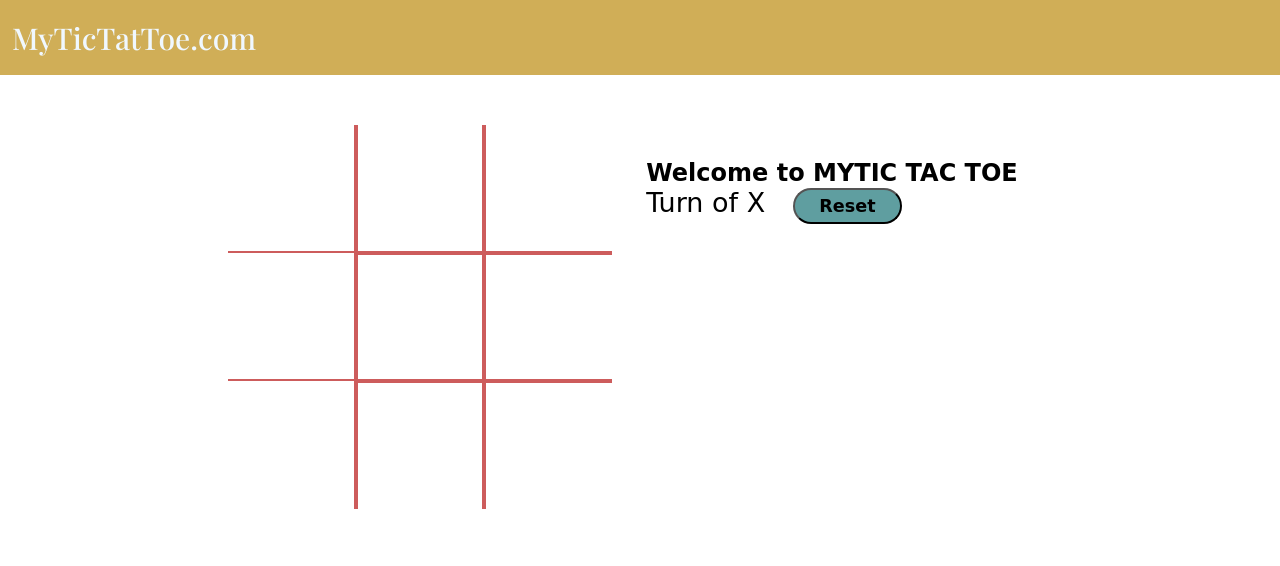
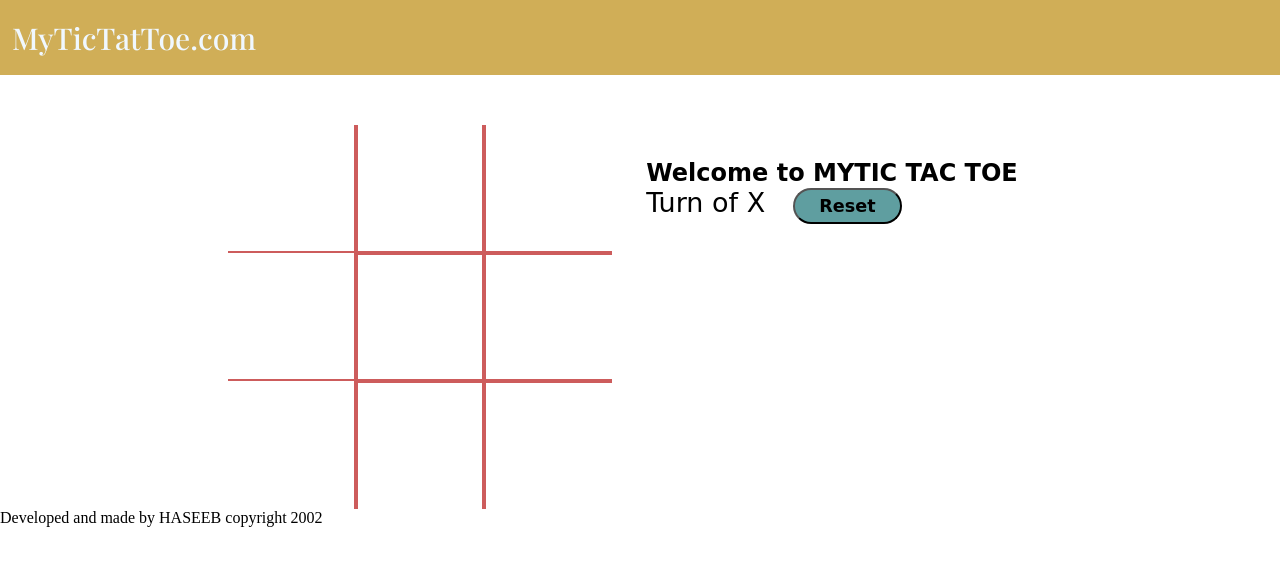
Before and after one commit to Alphasf9/tictactoegame, a plain HTML site: page index.html in a window 1280 px wide. Drawn offline with nearby package versions, Linux system fonts and the light colour scheme.

Commit message:
Update index.html

```diff
--- a/index.html
+++ b/index.html
@@ -38,6 +38,7 @@
         </div>
     </div>
     <script src="script.js"></script>
+     <footer>Developed and made by HASEEB copyright 2002</footer>
 </body>
 
 </html>
```
